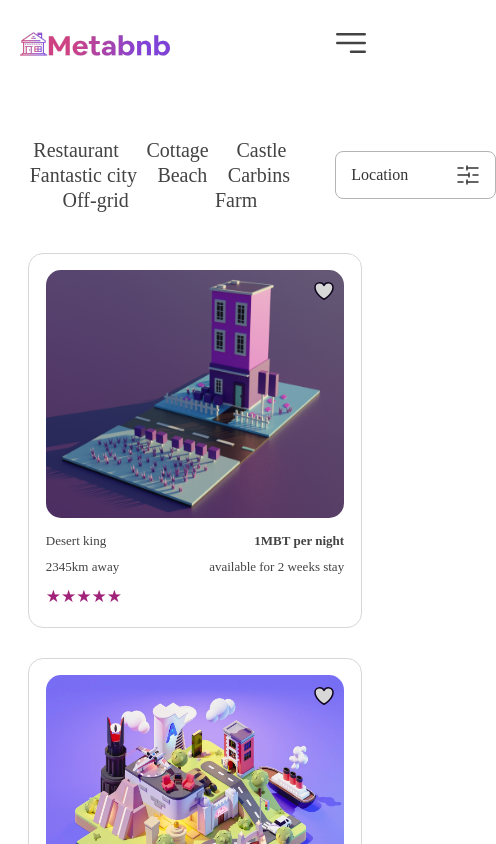
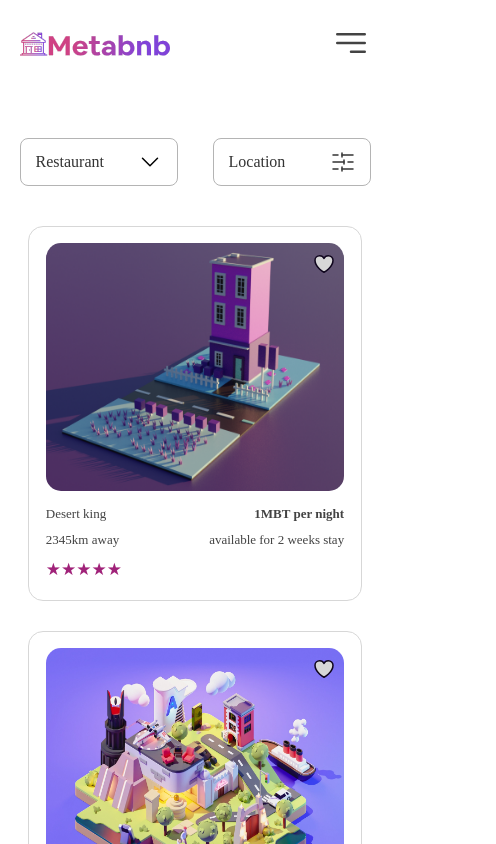
Before and after one commit to heytega/metabnb, a React (Create React App) app: page /placetobe in a window 390 px wide. Shown: the top 844 px of the page, 496 px wide, since content can reach past the window. Built offline with nearby package versions, Linux system fonts and the light colour scheme; a web font is replaced by a local one.

Commit message:
modification: made the submenu on the 'place to stay' page fully responsive

```diff
--- a/src/routes/placetobe/Placetobe.js
+++ b/src/routes/placetobe/Placetobe.js
@@ -3,6 +3,7 @@ import "./placetobe.css";
 import Grid from "../../components/grid-section/Grid";
 import Data from "../../placetobeData";
 import setting from "../../images/place images/setting-5.svg";
+import select from "../../images/place images/select.svg";
 
 const Placetobe = () => {
   return (
@@ -18,7 +19,11 @@ const Placetobe = () => {
           <li>Off-grid</li>
           <li>Farm</li>
         </ul>
-        <div className="filter">
+        <div className="filter select-menu">
+          <p>Restaurant</p>
+          <img src={select} alt="" />
+        </div>
+        <div className="filter set-filter">
           <p>Location</p>
           <img src={setting} alt="" />
         </div>
--- a/src/routes/placetobe/placetobe.css
+++ b/src/routes/placetobe/placetobe.css
@@ -17,7 +17,6 @@
 .submenu-container .submenu{
     color: #434343;
     display: flex;
-    flex-wrap: wrap;
     justify-content: space-around;
 }
 
@@ -29,7 +28,6 @@
     font-weight: 400;
     font-size: 20px;
     line-height: 24.98px;
-    /* margin: 0 20px; */
     cursor: pointer;
 }
 
@@ -56,3 +54,26 @@
     height: 24px;
     cursor: pointer;
 }
+
+.select-menu{
+    display: none;
+}
+
+@media(max-width:1000px){
+    .submenu-container {
+        width: 90%;
+        margin: auto;
+        margin-bottom: 40px;
+       display: flex;
+       flex-direction: row;
+       justify-content: space-around;
+    }
+
+    .select-menu{
+        display: flex;
+    }
+
+    .submenu-container .submenu{
+        display: none;
+    }
+}
```
Also changed, not shown: src/images/place images/select.svg (added).
